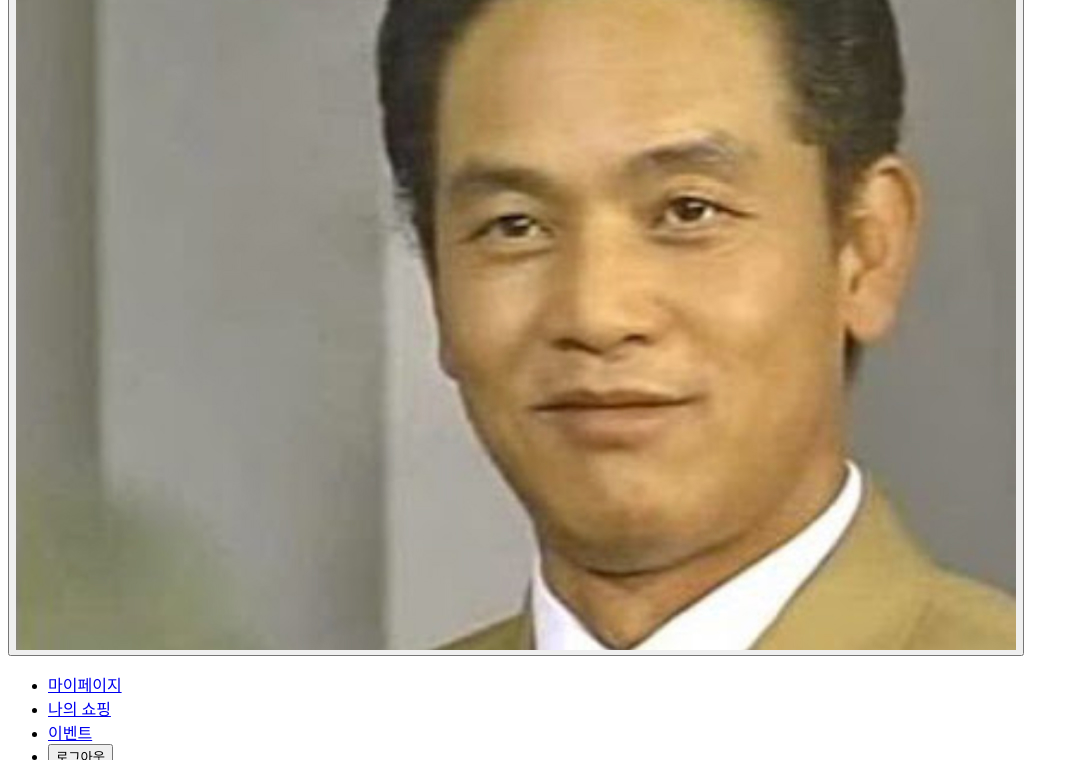
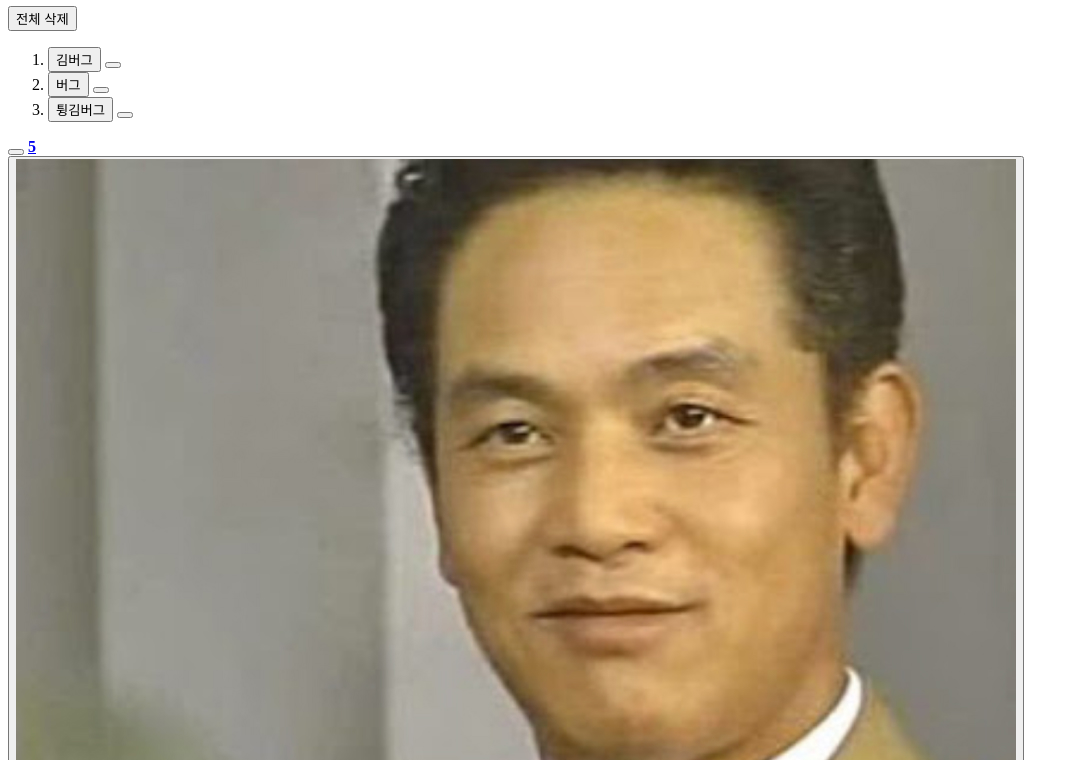
Before and after one commit to ej-kimm/tomorrow-house, a website: page index.html in a window 1280 px wide. Shown: the part 340-1100 px from the top of the page, without its empty margins (0-1079 px from the left). Drawn offline with Linux system fonts and the light colour scheme.

Commit message:
✨ Implement search history in desktop devices

```diff
--- a/index.html
+++ b/index.html
@@ -70,6 +70,7 @@
               </div>
 
               <div class="gnb-right">
+                <div class="gnb-search">
                   <div class="input-group lg-only">
                     <i class="ic-search" aria-hidden></i>
                     <input
@@ -77,6 +78,55 @@
                       type="text"
                       placeholder="스토어 검색"
                     />
+                  </div>
+
+                  <section class="search-history is-active">
+                    <header class="search-history-header">
+                      <h2 class="title">최근 검색어</h2>
+                      <button type="button">전체 삭제</button>
+                    </header>
+
+                    <div class="search-history-content">
+                      <ol class="search-history-list">
+                        <li class="search-history-item">
+                          <button class="word-button" type="button">
+                            김버그
+                          </button>
+                          <button
+                            class="delete-button"
+                            type="button"
+                            aria-label="검색어 삭제"
+                          >
+                            <i class="ic-close"></i>
+                          </button>
+                        </li>
+                        <li class="search-history-item">
+                          <button class="word-button" type="button">
+                            버그
+                          </button>
+                          <button
+                            class="delete-button"
+                            type="button"
+                            aria-label="검색어 삭제"
+                          >
+                            <i class="ic-close"></i>
+                          </button>
+                        </li>
+                        <li class="search-history-item">
+                          <button class="word-button" type="button">
+                            튕김버그
+                          </button>
+                          <button
+                            class="delete-button"
+                            type="button"
+                            aria-label="검색어 삭제"
+                          >
+                            <i class="ic-close"></i>
+                          </button>
+                        </li>
+                      </ol>
+                    </div>
+                  </section>
                 </div>
 
                 <!-- NOTE: 로그인을 했을 경우 -->
```
Also changed, not shown: styles/layouts/_gnb.scss (+27 -3 lines). Lines whose indentation alone changed are shown as unchanged.
